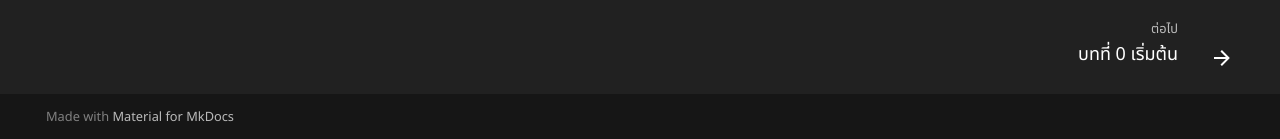
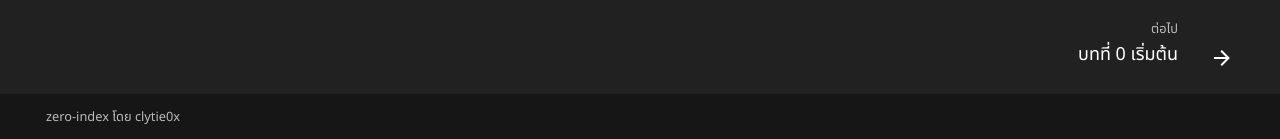
Before and after one commit to clytie0x/zero-index, an MkDocs documentation site: the page built from docs/index.md, in a window 1280 px wide. Shown: the part 758-897 px from the top of the page. Built offline with MkDocs 1.6.1 and Material for MkDocs 9.7.7, drawn with Linux system fonts in a browser that asks for light colours; comment, search, counter and statistics services are not loaded.

Commit message:
Replace the generator credit with an own footer line

```diff
--- a/mkdocs.yml
+++ b/mkdocs.yml
@@ -32,6 +32,11 @@ theme:
     - content.code.copy
     - content.code.annotate
 
+copyright: zero-index โดย clytie0x
+
+extra:
+  generator: false
+
 extra_css:
   - assets/extra.css
 
```
